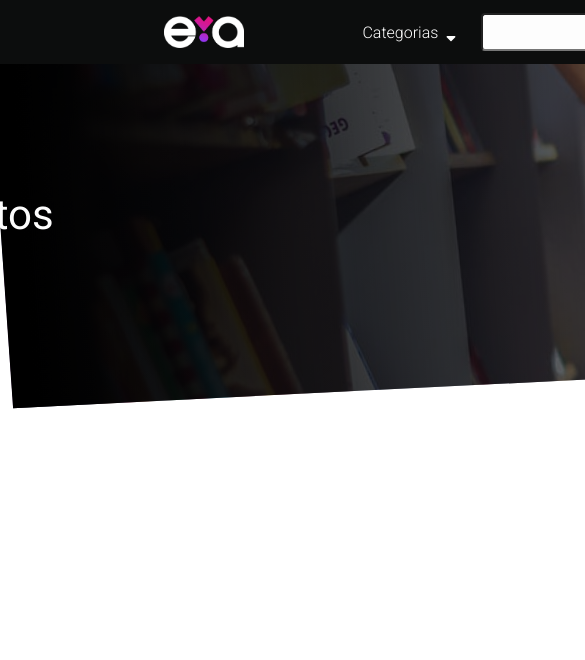
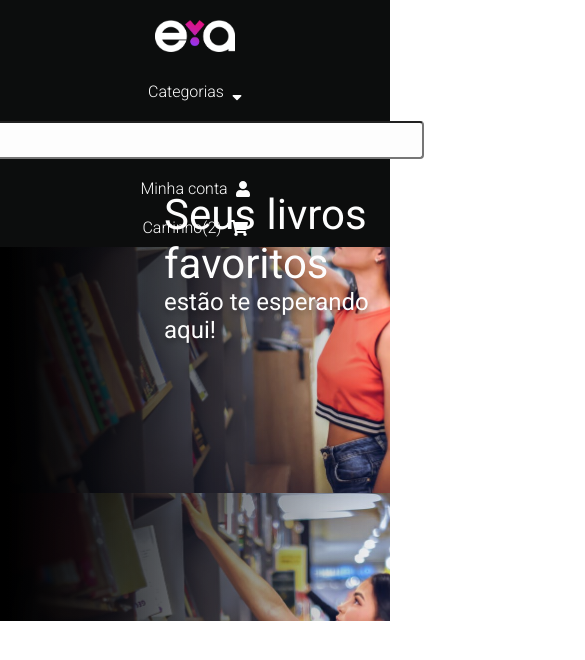
Before and after one commit to Achette/teste-eva, a React (Create React App) app: page / in a window 390 px wide. Shown: the top 660 px of the page, 585 px wide, since content can reach past the window. Built offline with nearby package versions, Linux system fonts and the light colour scheme.

Commit message:
Fixed some bugs and added navbar responsiveness

```diff
--- a/src/App.css
+++ b/src/App.css
@@ -2,7 +2,11 @@
 
 
 .App {
-    width: 1366px;
-    margin: 0 auto;
     font-family: 'Roboto', sans-serif;
 }
+
+.body-areas {
+    max-width: 1366px;
+    margin: 0 auto;
+
+}
--- a/src/App.js
+++ b/src/App.js
@@ -1,13 +1,17 @@
-import './App.css'
+import "./App.css";
 
-import Banner from './components/Banner/Banner';
-import Navbar from './components/Navbar/Navbar';
+import Banner from "./components/Banner/Banner";
+import Navbar from "./components/Navbar/Navbar";
 
 function App() {
   return (
     <div className="App">
       <Navbar />
-      <Banner />
+
+      <div className="body-areas">
+        <Banner />
+
+      </div>
     </div>
   );
 }
--- a/src/components/Banner/Banner.js
+++ b/src/components/Banner/Banner.js
@@ -1,16 +1,18 @@
 import React from "react";
+
 import "./style.css";
 
+const Banner = () => {
+  return (
+    <div>
+      <div id="banner-style" className="banner-content"></div>
 
-const Banner = () => (
-  <>
-    <div id="banner-style" className="banner-container"></div>
-
-    <div className="text-banner">
-      <p className="text-bigger">Seus livros favoritos</p>
-      <p className="text-small">estão te esperando aqui!</p>
+      <div className="text-banner">
+        <p className="text-bigger">Seus livros favoritos</p>
+        <p className="text-small">estão te esperando aqui!</p>
+      </div>
     </div>
-  </>
-);
+  );
+};
 
 export default Banner;
--- a/src/components/Banner/style.css
+++ b/src/components/Banner/style.css
@@ -1,8 +1,7 @@
-.banner-container {
+.banner-content {
   height: 374.31px;
   width: 100%;
-  transform: matrix(1, -0.05, 0.07, 1, 0, 0);
-
+  /* transform: matrix(1, -0.05, 0.07, 1, 0, 0); */
 }
 
 #banner-style {
@@ -13,23 +12,28 @@
       rgba(196, 196, 196, 0) 98.06%
     ),
     url("../../assets/img/banner.jpeg");
-  width: 100%;
-  background-size: cover;
-  background-position-y: -10rem;
+  width: auto;
+  background-size:cover;
+  background-repeat: ;
+  background-position-y: -8rem;
   position: relative;
 }
 
 .text-banner {
   position: absolute;
-  color: #FDFDFD;
-  left: calc(50% - 356px / 2 - 341px);
+  color: #fdfdfd;
+  /* left: calc(50% - 356px / 2 - 341px); */
   top: 190px;
+  display: flex;
+  flex-wrap: wrap;
+  flex-direction: column;
 }
 
 .text-bigger {
   font-weight: 400;
   font-size: 42px;
   line-height: 49px;
+  padding-left: 164px;
   margin: 0;
 }
 
@@ -38,5 +42,6 @@ margin: 0;
   font-size: 24px;
   line-height: 28px;
   text-shadow: 0px 4px 4px rgba(0, 0, 0, 0.25);
+  padding-left: 164px;
   margin: 0;
 }
--- a/src/components/Navbar/style.css
+++ b/src/components/Navbar/style.css
@@ -1,12 +1,13 @@
 header {
   background-color: #0c0d0d;
-  width: 1366px;
-  height: 64px;
+  width: 100%;
+  height: auto;
   display: flex;
+  flex-direction: column;
   justify-content: center;
   align-self: center;
   z-index: 1;
-  position: fixed;
+
 }
 
 nav {
@@ -14,20 +15,24 @@ nav {
   width: 100%;
   display: flex;
   align-items: center;
+  align-items: center;
   justify-content: space-between;
-  padding: 0 164px;
+  flex-direction: column;
+
 }
 
 .logo {
   height: 32px;
   width: 80px;
-  margin-right: 94px;
+  margin: 20px 0;;
+
 }
 
 .nav-content {
     display: flex;
     justify-content: center;
     align-items: center;
+    margin: 10px 0;
 }
 
 .nav-content a {
@@ -51,4 +56,29 @@ left: calc(50% - 450px/2 + 6px);
 top: 16px;
 background: #FDFDFD;
 border-radius: 4px;
+margin: 0 15px
 }
+
+@media(min-width: 992px) {
+  header {
+    flex-direction: row;
+    height: 64px;
+  }
+
+  nav {
+    flex-direction: row;
+    padding: 0 10px;
+  }
+}
+
+@media(min-width: 1200px) {
+  nav {
+    padding: 0 82px;
+  }
+}
+
+@media(min-width: 1366px) {
+  nav {
+    padding: 0 164px;
+  }
+}
```
Also changed, not shown: src/components/Sales/Sales.js (added, +15 -0 lines). Lines whose indentation alone changed are shown as unchanged.
